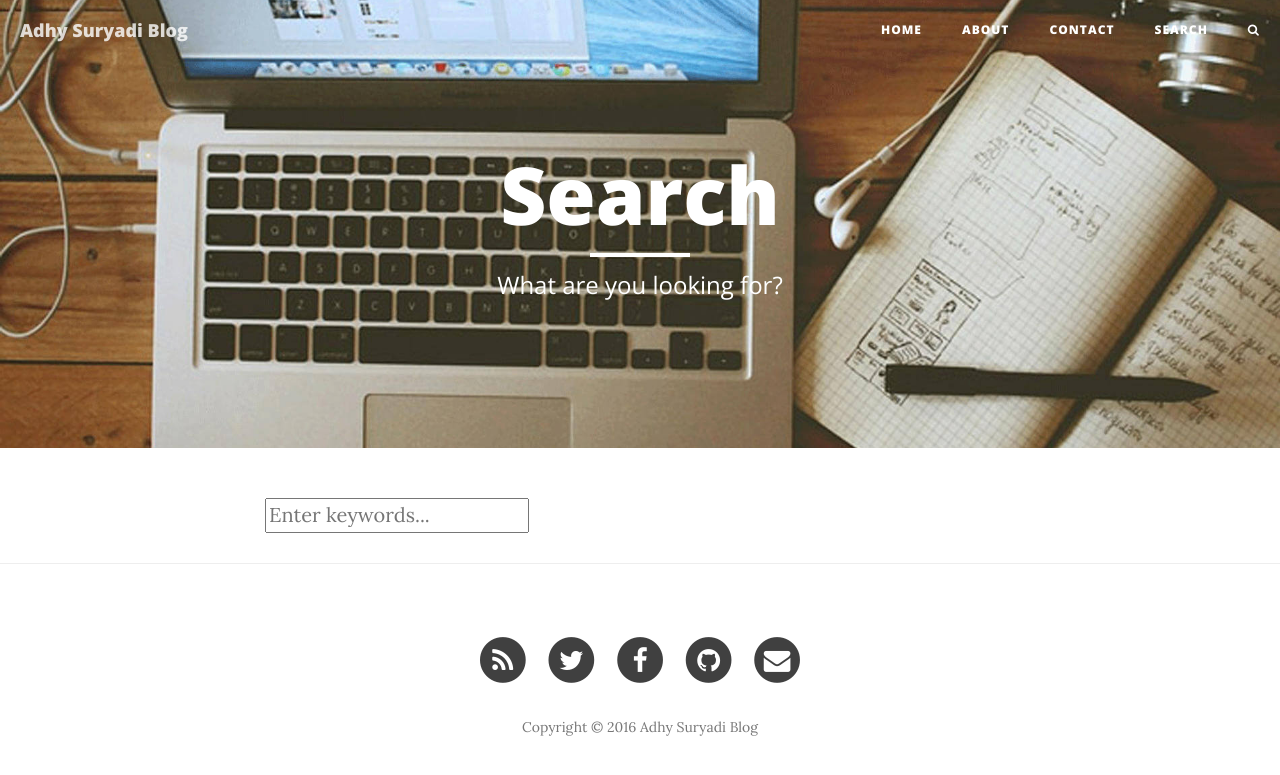
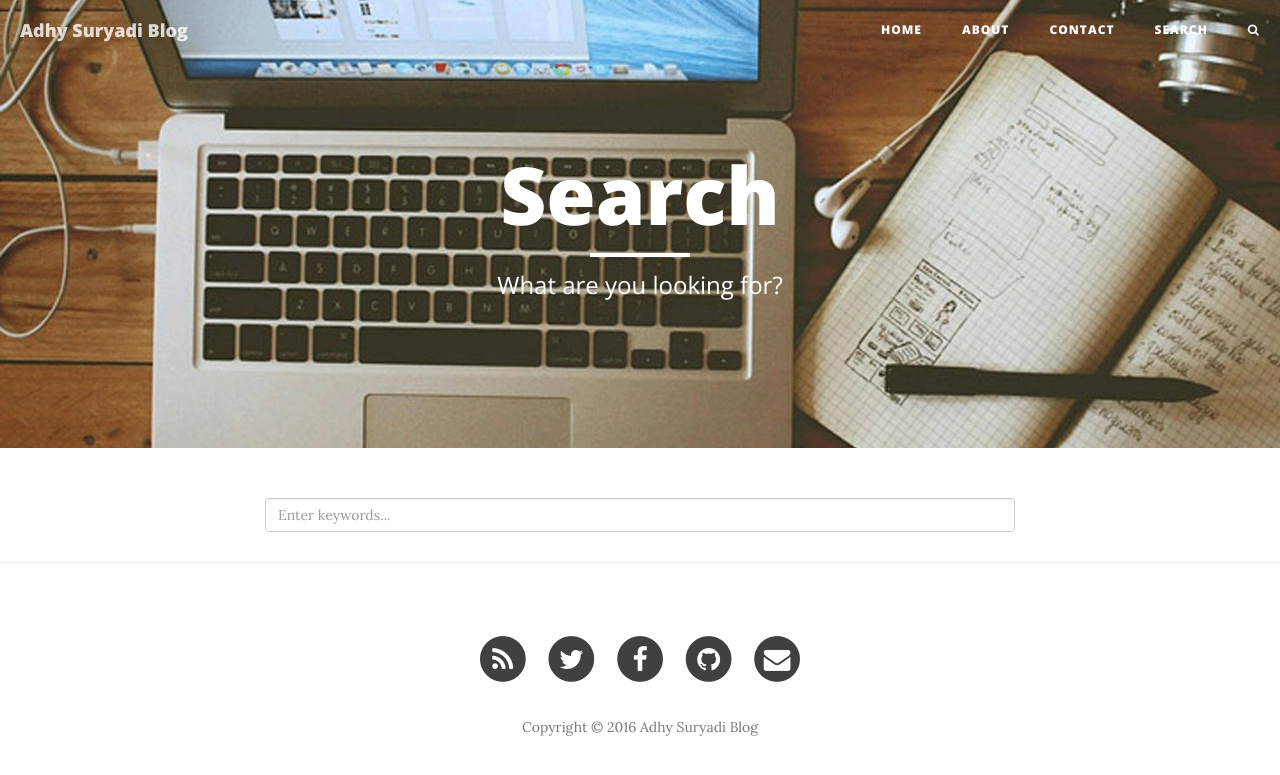
Before and after one commit to KompiAjaib/kompiajaib.github.io, a Jekyll site: the page built from search/index.html, in a window 1280 px wide. Shown: the top 775 px of the page. Built offline with Jekyll 4.4.1, drawn with Linux system fonts in a browser that asks for light colours; nearby versions of some CDN libraries; comment, search, counter and statistics services are not loaded.

Commit message:
Update index.html

```diff
--- a/search/index.html
+++ b/search/index.html
@@ -6,7 +6,7 @@ header-img: "img/blogging.jpg"
 ---
 
 <!-- Html Elements for Search -->
-<input type="text" id="search-input" placeholder="Enter keywords...">
+<input type="text" class="form-control" id="search-input" placeholder="Enter keywords...">
 <ul id="results-container" ></ul>
 
 <!-- Script pointing to jekyll-search.js -->
```
